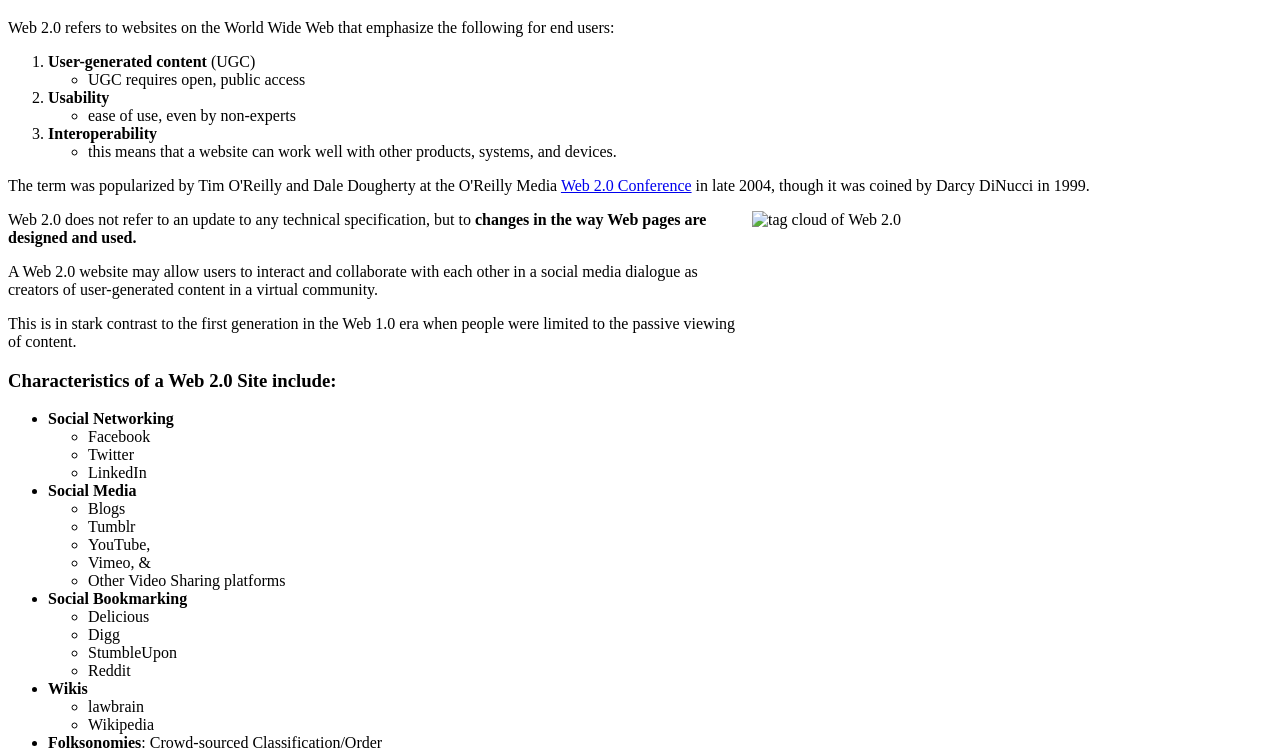
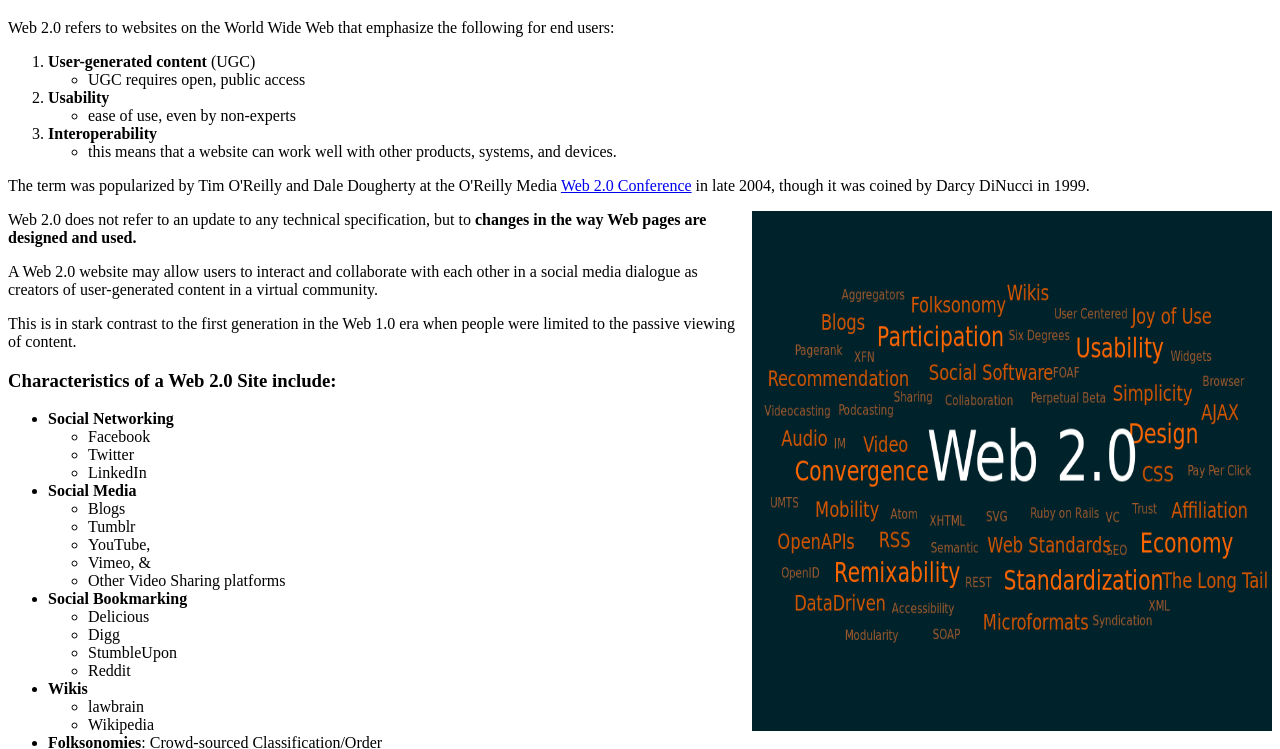
Before and after one commit to Ladyj8813/Web-2.0, a plain HTML site: page index.html in a window 1280 px wide. Shown: the part 61-810 px from the top of the page. Drawn offline with Linux system fonts and the light colour scheme.

Commit message:
Updated index.html

```diff
--- a/index.html
+++ b/index.html
@@ -17,7 +17,7 @@
 
 <p>The term was popularized by Tim O'Reilly and Dale Dougherty at the O'Reilly Media <a href="https://conferences.oreilly.com/web2summit/web2011">Web 2.0 Conference</a> in late 2004, though it was coined by Darcy DiNucci in 1999.</p>
 
-<p><img "web-2point0.png" alt="tag cloud of Web 2.0" style="float:right;width:520px;height:520px;">Web 2.0 does not refer to an update to any technical specification, but to <strong>changes in the way Web pages are designed and used.</strong></p>
+<p><img src="/web-2point0.png" alt="tag cloud of Web 2.0" style="float:right;width:520px;height:520px;">Web 2.0 does not refer to an update to any technical specification, but to <strong>changes in the way Web pages are designed and used.</strong></p>
 <p>A Web 2.0 website may allow users to interact and collaborate with each other in a social media dialogue as creators of user-generated content in a virtual community.</p>
 
 <p>This is in stark contrast to the first generation in the Web 1.0 era when people were limited to the passive viewing of content.</p>
```
